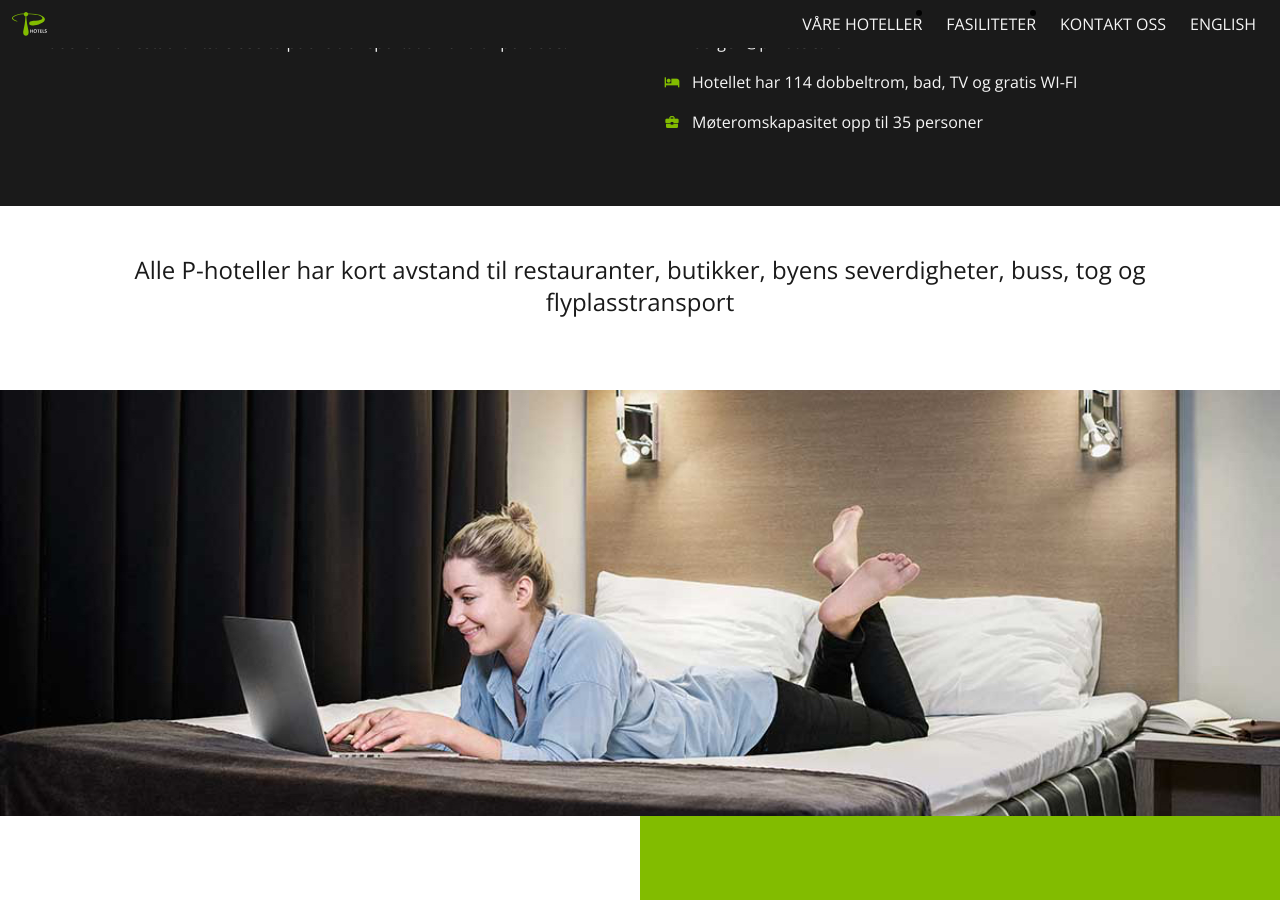
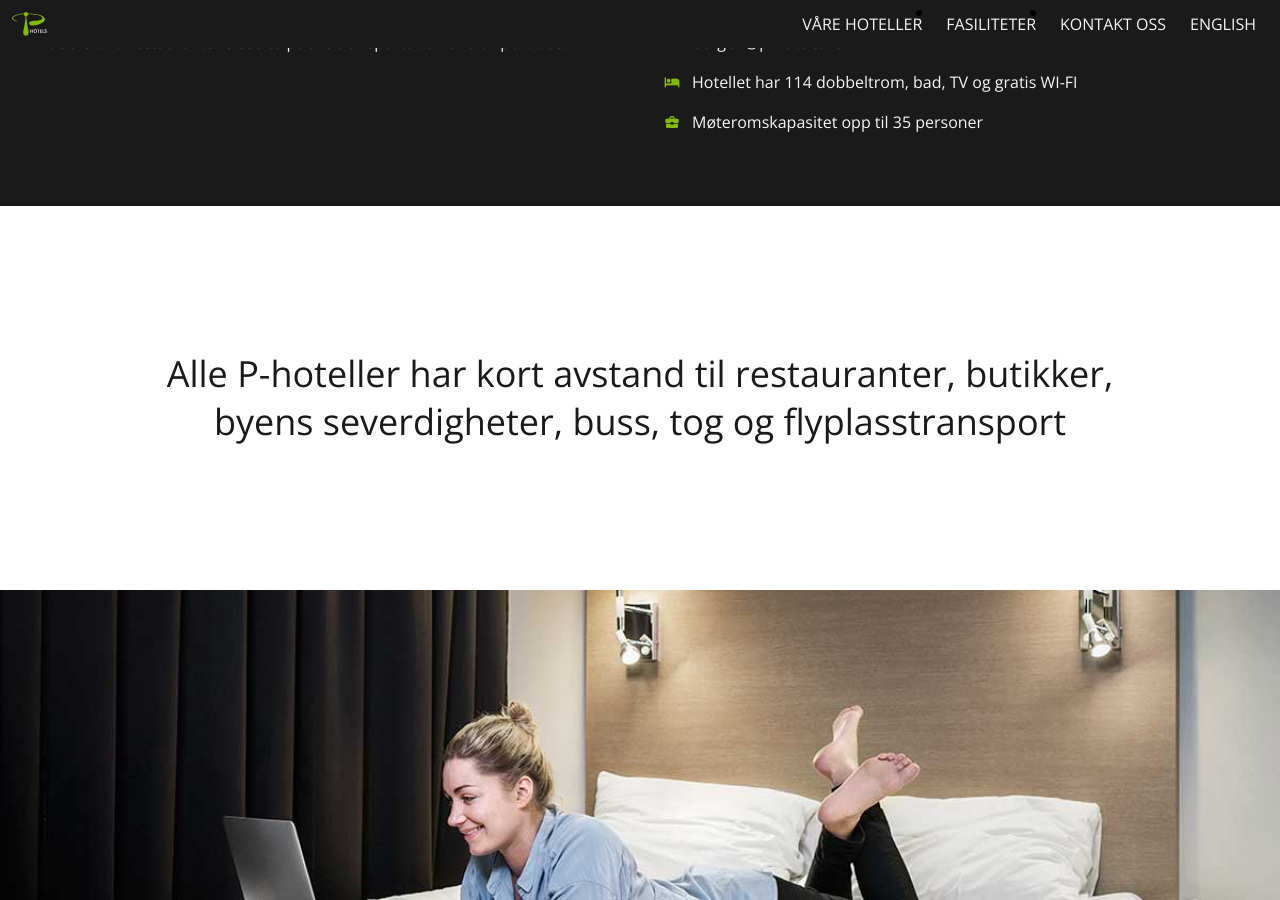
Before and after one commit to photels/photels.github.io, a Jekyll site: the page built from no.md, in a window 1280 px wide and 900 px high, scrolled down 3087 px. Built offline with Jekyll 4.4.1, drawn with Linux system fonts in a browser that asks for light colours; some of the changed text lies outside the part shown.

Commit message:
Styled facilities

```diff
--- a/_sass/main.scss
+++ b/_sass/main.scss
@@ -156,21 +156,26 @@ section#hotels{
 }
 
 section#facilities{
+  h3{
+    font-size: 2.25rem;
+    line-height: 3rem;
+    margin: 0;
+  }
   overflow: hidden;
   div{
     text-align: center;
   }
   .fac.half{
-    padding: 1.5rem 3rem 3rem 3rem;
+    padding: 1.5rem 3rem 6rem 3rem;
   }
   .fac{
-    padding: 3rem 1.5rem;
+    padding: 9rem 1.5rem;
   }
   .icon{
     color: $color-green;
     display: block;
     font-size: 6rem;
-    padding: 3rem 3rem 0 3rem;
+    padding: 6rem 3rem 0 3rem;
   }
   img{
     width: 100%;
@@ -232,13 +237,25 @@ p{
   margin: 0 0 1.5rem 0;
 }
 
-@media (max-width: 640px) {
+@media (max-width: 767px) {
   nav{
     display: none;
   }
 }
 
-@media (min-width: 640px) {
+
+
+@media (max-width: 1024px) {
+  section#facilities{
+    h3{
+      font-size: 1.5rem;
+      line-height: 2rem;
+      margin: 1rem 0;
+    }
+  }
+}
+
+@media (min-width: 768px) {
   section#hotels{
     .about{
       div{
@@ -252,13 +269,13 @@ p{
     .fac.half, .icon{
       width: 50%;
       float: left;
-      padding: 6rem 3rem;
+      padding: 9rem 3rem;
     }
     .fac.half:nth-child(odd), .icon:nth-child(odd){
       float: right;
     }
     .fac{
-      padding: 3rem 6rem;
+      padding: 9rem;
     }
     .icon{
       color: $color-white;
```
Also changed, not shown: _data/facilities.yml (+4 -4 lines).
